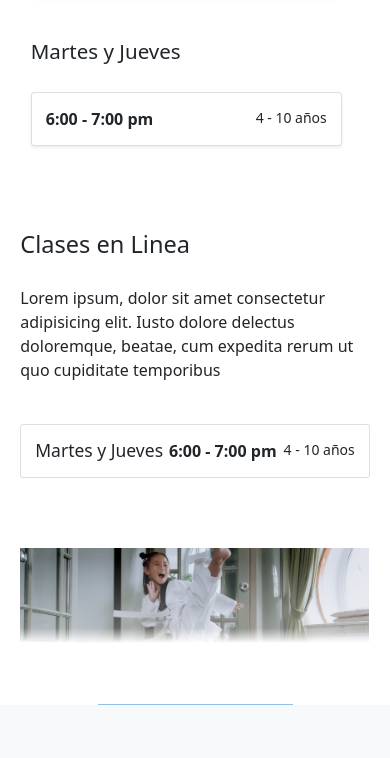
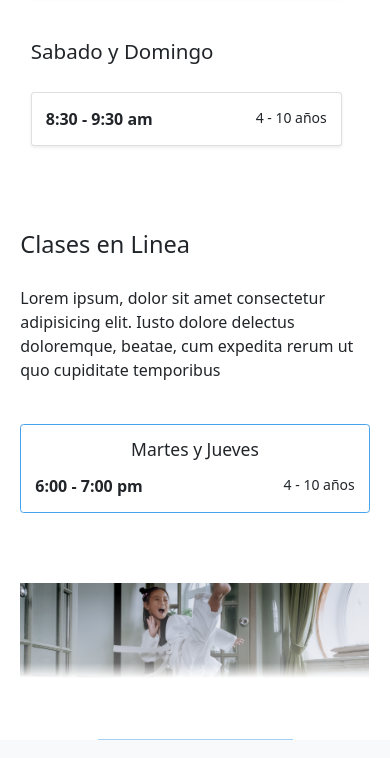
Before and after one commit to AllanDev15/TKDLeonesBlancos-LandingPage, a website: page public/index.html in a window 390 px wide. Shown: the part 1941-2699 px from the top of the page. Drawn offline with nearby package versions, Linux system fonts and the light colour scheme.

Commit message:
chage buttons size and colors

```diff
--- a/public/index.html
+++ b/public/index.html
@@ -95,7 +95,7 @@
             <div class="col-md-11 col-xl-8">
               <div id="classDays2"
                 class="class-days__days p-2 px-lg-3 py-lg-2 border border-2 border-blue-tkd rounded-3 d-flex justify-content-between align-items-center">
-                <p class="h5 m-0">Martes y Jueves</p>
+                <p class="h5 m-0">Sabado y Domingo</p>
                 <i class="fs-4 fas fa-angle-right"></i>
               </div>
             </div>
@@ -142,12 +142,11 @@
             </div>
           </div>
           <div id="classHours2" class="d-md-none">
-            <h3 class="h3 mt-4 mb-3 d-md-none">Martes y Jueves</h3>
+            <h3 class="h3 mt-4 mb-3 d-md-none">Sabado y Domingo</h3>
             <div class="hours row gy-2 mt-0">
               <div class="d-flex mt-0">
                 <div class="schedule card py-2 px-2 px-lg-3 w-100 shadow-sm flex-row justify-content-between">
-                  <div class="schedule__hour text-center fw-bold">6:00 - 7:00
-                    pm</div>
+                  <div class="schedule__hour text-center fw-bold">8:30 - 9:30 am</div>
                   <div class="text-center">
                     <p class="schedule__age">4 - 10 años</p>
                   </div>
@@ -165,12 +164,12 @@
           <h2 class="mb-3">Clases en Linea</h2>
           <p class="fs-18">Lorem ipsum, dolor sit amet consectetur adipisicing elit. Iusto dolore delectus doloremque,
             beatae, cum expedita rerum ut quo cupiditate temporibus</p>
-          <div class="my-4 mt-lg-5 py-2 px-2 d-flex justify-content-between card flex-row">
-            <div class="d-flex align-items-center">
+          <div class="my-4 mt-lg-5 py-2 px-2 justify-content-between card flex-md-row border border-blue-tkd">
+            <div class="d-flex align-items-center justify-content-center justify-content-md-start mb-2 mb-md-0">
               <p class="h5 m-0">Martes y Jueves</p>
             </div>
             <div class="d-flex flex-row justify-content-between">
-              <div class="schedule__hour me-1 me-lg-3 text-center fw-bold">6:00 - 7:00
+              <div class="schedule__hour me-3 text-center fw-bold">6:00 - 7:00
                 pm</div>
               <div class="text-center">
                 <p class="schedule__age">4 - 10 años</p>
--- a/src/scss/main.scss
+++ b/src/scss/main.scss
@@ -24,7 +24,11 @@ $btn-padding-y: 0.5rem;
 $btn-padding-x: 1rem;
 $btn-font-size: 18px;
 
-$blue-tkd: #2586dc;
+$btn-padding-y-lg: 0.75rem;
+$btn-padding-x-lg: 1.5rem;
+$btn-font-size-lg: 18px;
+
+$blue-tkd: #47a3ed;
 $red-tkd: #f14964;
 $yellow-tkd: #ffd166;
 
@@ -284,11 +288,19 @@ p {
 .class-days__days {
   transition: background-color 0.2s ease-out;
 
+  i {
+    color: $blue-tkd;
+  }
+
   &--active,
   &:hover {
     cursor: pointer;
     background-color: #47a3ed;
     color: $white;
+
+    i {
+      color: $white;
+    }
   }
 }
 
```
Also changed, not shown: public/css/main.css.
